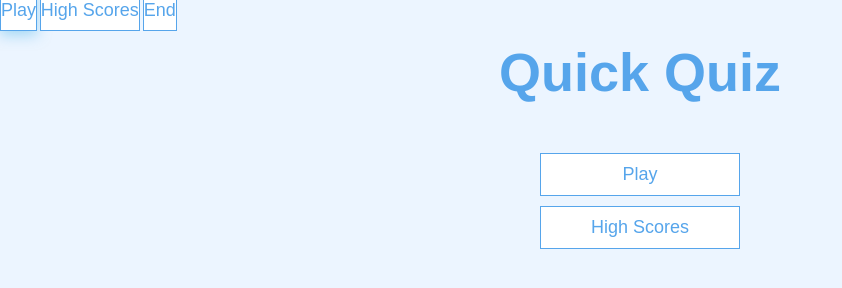
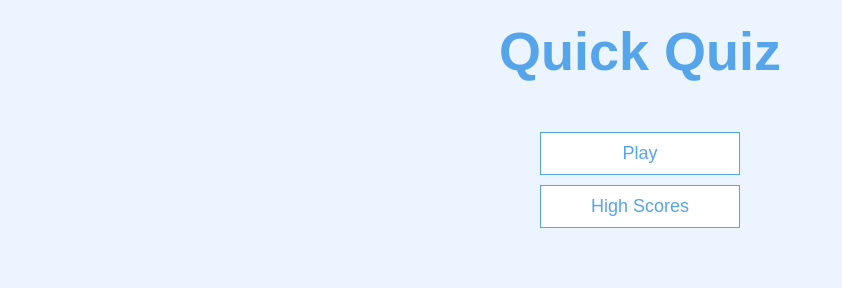
Before and after one commit to currentadam1/My-quiz-App, a plain HTML site: page index.html in a window 1280 px wide. Shown: the whole page, without its empty margins (0-842 px from the left). Drawn offline with Linux system fonts and the light colour scheme.

Commit message:
fourth commit

```diff
--- a/index.html
+++ b/index.html
@@ -9,16 +9,16 @@
     <link rel="stylesheet" href="game.css" />
     <link rel="stylesheet" href="highscore.css" />
 
-    <a class="btn" href="game.html">Play</a>
+    <!-- <a class="btn" href="game.html">Play</a>
     <a class="btn" href="highscore.html">High Scores</a>
-    <a class="btn" href="end.html">End</a>
+    <a class="btn" href="end.html">End</a> -->
   </head>
   <body>
     <div class="container">
       <div id="home" class="flex-center flex-column">
         <h1>Quick Quiz</h1>
-        <a class="btn" href="/game.html">Play</a>
-        <a class="btn" href="/highscore.html">High Scores</a>
+        <a class="btn" href="game.html">Play</a>
+        <a class="btn" href="highscore.html">High Scores</a>
       </div>
 
     </div>
```
Also changed, not shown: end.html (+4 -4 lines).
